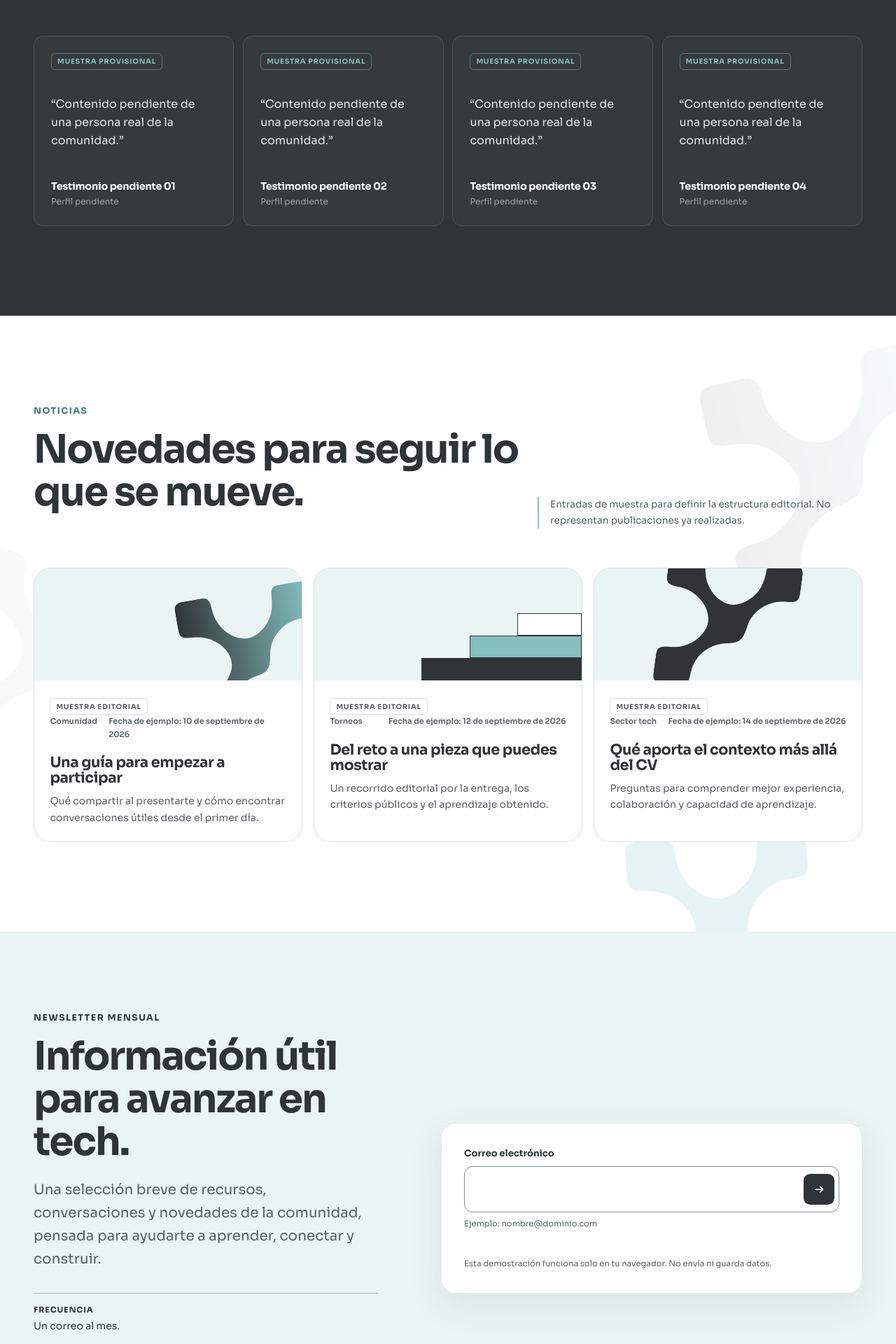
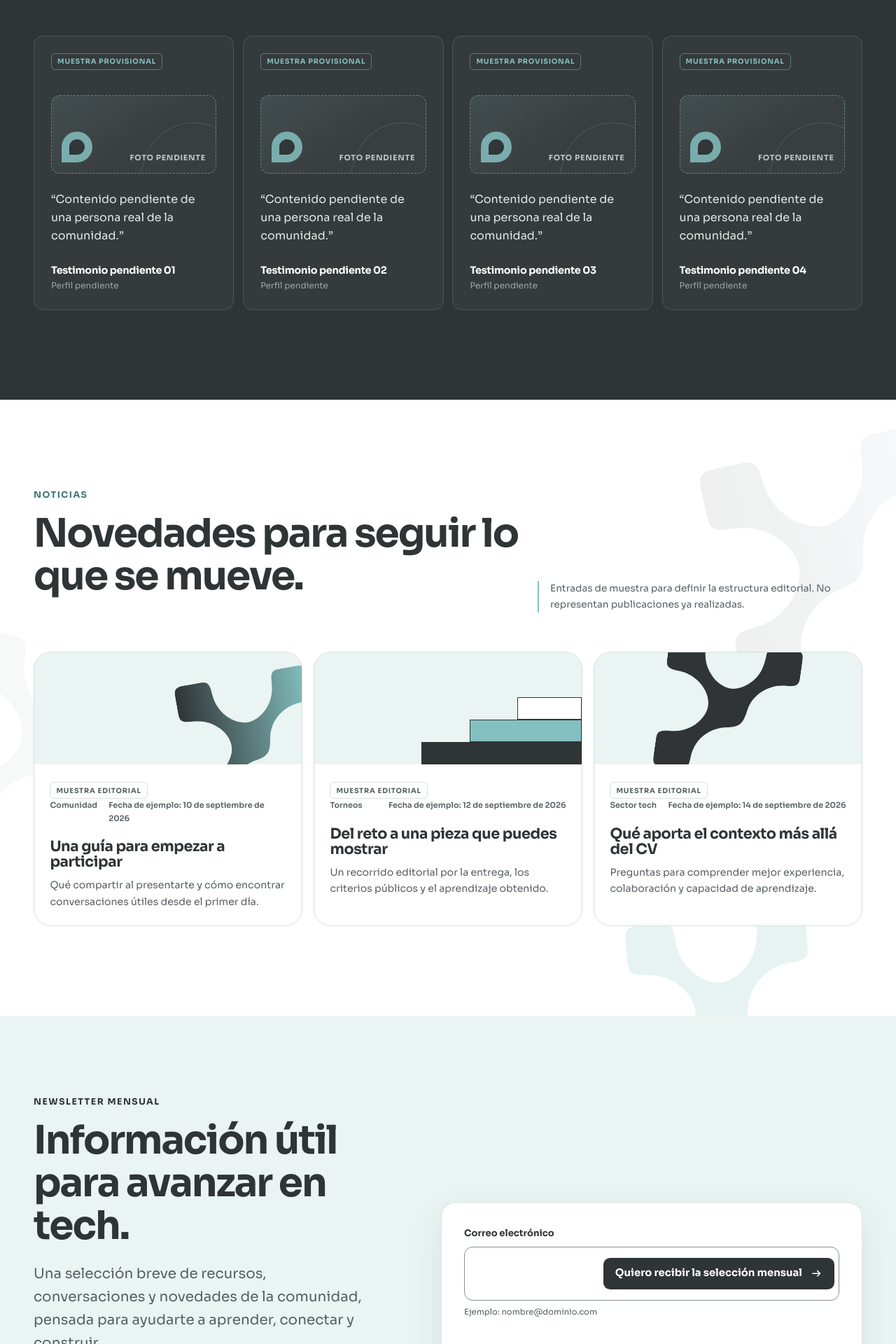
Before and after one commit to DH-Multimedios/techtojob, a Next.js app: page / in a window 1280 px wide. Shown: the part 6600-8520 px from the top of the page at 70% size. Built offline with nearby package versions, Linux system fonts and the light colour scheme; no server answers.

Commit message:
fix(delivery): close final readiness gaps

```diff
--- a/app/aviso-legal/page.tsx
+++ b/app/aviso-legal/page.tsx
@@ -27,7 +27,7 @@ export default function LegalNoticePage() {
         {messages.navigation.skipLink}
       </a>
       <SiteHeader sectionHrefPrefix="/" />
-      <main id="legal-content" className="legal-page">
+      <main id="legal-content" className="legal-page" tabIndex={-1}>
         <div className="shell legal-page__inner">
           <p className="eyebrow">{legal.eyebrow}</p>
           <h1>{legal.heading}</h1>
--- a/app/globals.css
+++ b/app/globals.css
@@ -145,6 +145,12 @@ h3 {
 
 .skip-link:focus {
   translate: 0;
+}
+
+#main-content:focus,
+#legal-content:focus {
+  outline: none;
+  box-shadow: none !important;
 }
 
 .eyebrow,
@@ -2206,7 +2212,7 @@ h3 {
 }
 
 .testimonial-grid[data-testimonial-state="ready"]
-  :is(.sample-badge, blockquote) {
+  :is(.sample-badge, .testimonial-card__photo, blockquote) {
   opacity: 0;
   transform: translate3d(0, 0.25rem, 0);
 }
@@ -2219,6 +2225,11 @@ h3 {
 .testimonial-grid[data-testimonial-state="visible"] .sample-badge {
   animation: testimonial-content-reveal 380ms cubic-bezier(0.22, 1, 0.36, 1)
     calc(var(--testimonial-delay) + 90ms) backwards;
+}
+
+.testimonial-grid[data-testimonial-state="visible"] .testimonial-card__photo {
+  animation: testimonial-content-reveal 420ms cubic-bezier(0.22, 1, 0.36, 1)
+    calc(var(--testimonial-delay) + 115ms) backwards;
 }
 
 .testimonial-grid[data-testimonial-state="visible"] blockquote {
@@ -2264,6 +2275,59 @@ h3 {
   text-transform: uppercase;
 }
 
+.testimonial-card__photo {
+  position: relative;
+  display: flex;
+  overflow: hidden;
+  min-height: 7rem;
+  align-items: flex-end;
+  justify-content: space-between;
+  gap: 1rem;
+  margin-bottom: 1.5rem;
+  padding: 0.9rem;
+  border: 1px dashed rgb(132 192 191 / 0.55);
+  border-radius: 0.75rem;
+  background:
+    linear-gradient(145deg, rgb(132 192 191 / 0.12), transparent 58%),
+    rgb(255 255 255 / 0.025);
+  color: #bdc7c6;
+  font-size: 0.68rem;
+  font-weight: 700;
+  letter-spacing: 0.07em;
+  line-height: 1.25;
+  text-transform: uppercase;
+}
+
+.testimonial-card__photo::after {
+  position: absolute;
+  right: -2.5rem;
+  bottom: -4.5rem;
+  width: 9rem;
+  height: 9rem;
+  border: 1px solid rgb(132 192 191 / 0.2);
+  border-radius: 50% 50% 50% 0;
+  content: "";
+  rotate: 18deg;
+}
+
+.testimonial-card__photo-mark {
+  position: relative;
+  z-index: 1;
+  width: 2.75rem;
+  height: 2.75rem;
+  flex: 0 0 auto;
+  border: 0.7rem solid var(--mint);
+  border-radius: 50% 50% 50% 0;
+  background: var(--ink);
+  opacity: 0.85;
+}
+
+.testimonial-card__photo > span:last-child {
+  position: relative;
+  z-index: 1;
+  text-align: right;
+}
+
 .testimonial-card blockquote {
   flex: 1;
   margin-bottom: 1.75rem;
@@ -2638,8 +2702,10 @@ h3 {
 .newsletter-form__row {
   position: relative;
   display: grid;
-  grid-template-columns: minmax(0, 1fr) 3.5rem;
+  grid-template-columns: minmax(0, 1fr);
+  gap: 0.35rem;
   min-width: 0;
+  padding: 0.35rem;
   border: 1px solid #879193;
   border-radius: 0.75rem;
   background: var(--paper);
@@ -2652,9 +2718,9 @@ h3 {
   width: 100%;
   min-width: 0;
   min-height: 4rem;
-  padding: 0.85rem 2.5rem 0.85rem 1rem;
+  padding: 0.85rem 1rem;
   border: 0;
-  border-radius: 0.75rem 0 0 0.75rem;
+  border-radius: 0.55rem;
   background: transparent;
   color: var(--ink);
 }
@@ -2677,11 +2743,9 @@ h3 {
 
 .newsletter-form__submit {
   align-self: center;
-  justify-self: end;
-  width: 2.75rem;
+  width: 100%;
   min-height: 2.75rem;
-  margin-right: 0.35rem;
-  padding: 0;
+  padding: 0.75rem 1rem;
   border-radius: 0.6rem;
 }
 
@@ -2725,6 +2789,11 @@ h3 {
 
 .newsletter-success {
   min-height: 13rem;
+}
+
+.newsletter-success:focus {
+  outline: none;
+  box-shadow: none !important;
 }
 
 .newsletter-success__mark {
@@ -2948,6 +3017,14 @@ h3 {
     width: min(100% - 3rem, 74rem);
   }
 
+  .newsletter-form__row {
+    grid-template-columns: minmax(0, 1fr) auto;
+  }
+
+  .newsletter-form__submit {
+    width: auto;
+  }
+
   .audience-radial-menu {
     min-height: 36rem;
   }
@@ -3487,7 +3564,7 @@ h3 {
 
   .testimonial-grid[data-testimonial-state] .testimonial-card,
   .testimonial-grid[data-testimonial-state]
-    :is(.sample-badge, blockquote) {
+    :is(.sample-badge, .testimonial-card__photo, blockquote) {
     opacity: 1;
     transform: none;
     animation: none !important;
--- a/app/page.tsx
+++ b/app/page.tsx
@@ -22,7 +22,7 @@ export default function HomePage() {
         {messages.navigation.skipLink}
       </a>
       <SiteHeader />
-      <main id="main-content">
+      <main id="main-content" tabIndex={-1}>
         <HeroSection />
         <PositioningSection />
         <HowItWorksSection />
--- a/components/interactive/NewsletterDemoForm.tsx
+++ b/components/interactive/NewsletterDemoForm.tsx
@@ -1,6 +1,6 @@
 "use client";
 
-import { useRef, useState, type KeyboardEvent } from "react";
+import { useEffect, useRef, useState, type KeyboardEvent } from "react";
 
 import { ArrowIcon } from "@/components/ui/ArrowIcon";
 
@@ -27,6 +27,13 @@ export function NewsletterDemoForm({
   const [error, setError] = useState("");
   const [isComplete, setIsComplete] = useState(false);
   const inputRef = useRef<HTMLInputElement>(null);
+  const successRef = useRef<HTMLDivElement>(null);
+
+  useEffect(() => {
+    if (isComplete) {
+      successRef.current?.focus();
+    }
+  }, [isComplete]);
 
   function activateDemo() {
     const input = inputRef.current;
@@ -56,7 +63,13 @@ export function NewsletterDemoForm({
 
   if (isComplete) {
     return (
-      <div className="newsletter-success" role="status" aria-live="polite">
+      <div
+        ref={successRef}
+        className="newsletter-success"
+        role="status"
+        aria-live="polite"
+        tabIndex={-1}
+      >
         <span aria-hidden="true" className="newsletter-success__mark">
           ✓
         </span>
@@ -105,10 +118,9 @@ export function NewsletterDemoForm({
         <button
           className="button button--dark newsletter-form__submit"
           type="button"
-          aria-label={submitLabel}
-          title={submitLabel}
           onClick={activateDemo}
         >
+          <span>{submitLabel}</span>
           <ArrowIcon />
         </button>
       </div>
--- a/components/sections/TestimonialsSection.tsx
+++ b/components/sections/TestimonialsSection.tsx
@@ -85,6 +85,10 @@ export function TestimonialsSection() {
                 }
               >
                 <span className="sample-badge">{copy.sampleLabel}</span>
+                <div className="testimonial-card__photo">
+                  <span className="testimonial-card__photo-mark" aria-hidden="true" />
+                  <span>{copy.photoPlaceholder}</span>
+                </div>
                 <blockquote>“{item.quote}”</blockquote>
                 <div>
                   <h3>{item.name}</h3>
--- a/messages/es.json
+++ b/messages/es.json
@@ -128,6 +128,7 @@
     "heading": "Lo que cuente la comunidad irá aquí.",
     "transparency": "Estas tarjetas son provisionales para mostrar la estructura de la V1. Antes de publicar, se sustituirán por testimonios reales, autorizados y verificables.",
     "sampleLabel": "Muestra provisional",
+    "photoPlaceholder": "Foto pendiente",
     "profileLinkLabel": "Ver perfil verificado",
     "items": {
       "pending-01": { "name": "Testimonio pendiente 01", "quote": "Contenido pendiente de una persona real de la comunidad.", "profile": "Perfil pendiente" },
```
Also changed, not shown: 3 other files (tests, documents, lock files or other folders).
